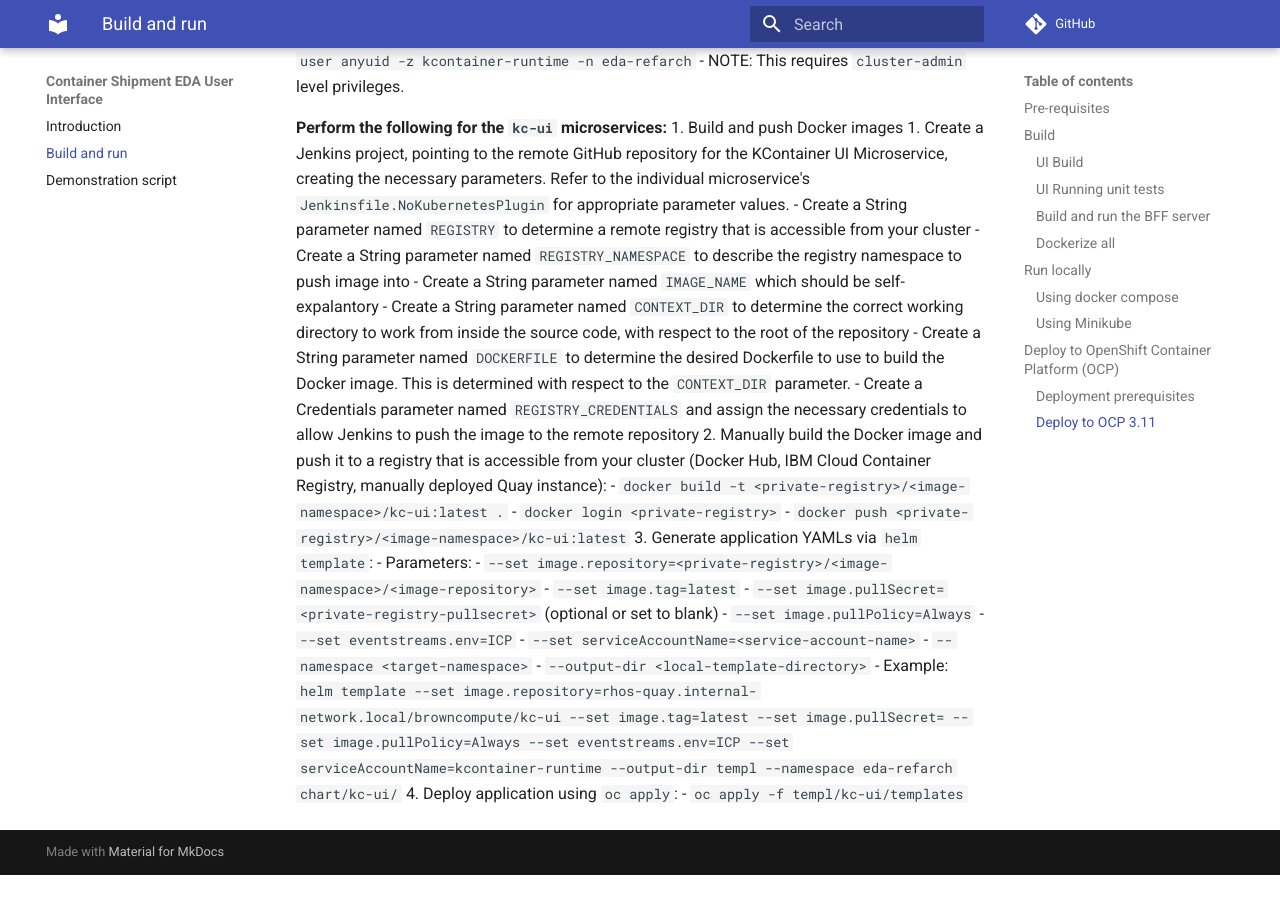
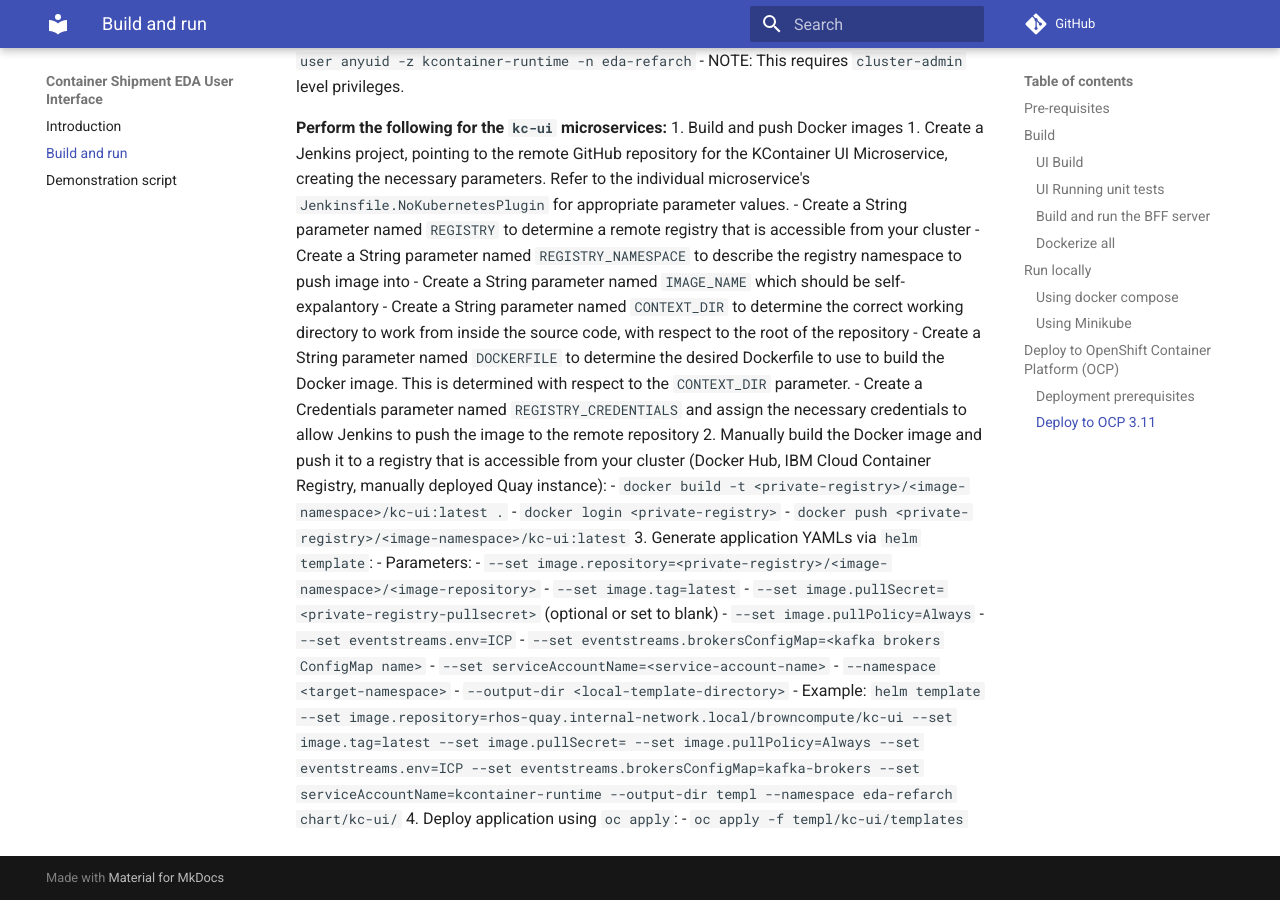
Before and after one commit to ibm-cloud-architecture/refarch-kc-ui, an MkDocs documentation site: the page built from docs/build-run.md, in a window 1280 px wide and 900 px high, scrolled down 4272 px. Built offline with MkDocs 1.6.1 and Material for MkDocs 9.7.7, drawn with Linux system fonts in a browser that asks for light colours; comment, search, counter and statistics services are not loaded; before the commit the page ends 5147 px from its top, so only the background shows below that.

Commit message:
Added 'brokersConfigMap' to helm template command
Signed-off-by: Rick Osowski <rosowski@gmail.com>

```diff
--- a/docs/build-run.md
+++ b/docs/build-run.md
@@ -178,9 +178,10 @@
     - `--set image.pullSecret=<private-registry-pullsecret>` (optional or set to blank)
     - `--set image.pullPolicy=Always`
     - `--set eventstreams.env=ICP`
+    - `--set eventstreams.brokersConfigMap=<kafka brokers ConfigMap name>`
     - `--set serviceAccountName=<service-account-name>`
     - `--namespace <target-namespace>`
     - `--output-dir <local-template-directory>`
-  - Example: `helm template --set image.repository=rhos-quay.internal-network.local/browncompute/kc-ui --set image.tag=latest --set image.pullSecret= --set image.pullPolicy=Always --set eventstreams.env=ICP --set serviceAccountName=kcontainer-runtime --output-dir templ --namespace eda-refarch chart/kc-ui/`
+  - Example: `helm template --set image.repository=rhos-quay.internal-network.local/browncompute/kc-ui --set image.tag=latest --set image.pullSecret= --set image.pullPolicy=Always --set eventstreams.env=ICP --set eventstreams.brokersConfigMap=kafka-brokers --set serviceAccountName=kcontainer-runtime --output-dir templ --namespace eda-refarch chart/kc-ui/`
 4. Deploy application using `oc apply`:
   - `oc apply -f templ/kc-ui/templates`
```
